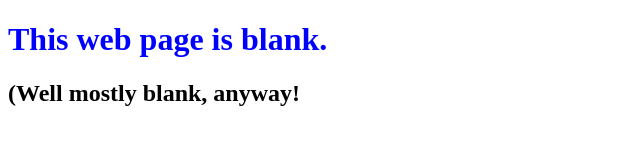
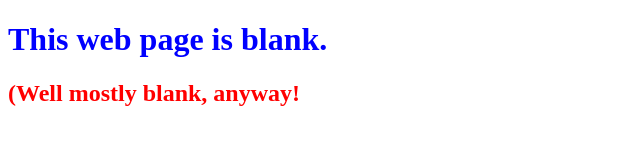
Before and after one commit to hendricksjoerg/0main_openSAP_repo, a plain HTML site: page index.html in a window 1280 px wide. Shown: the whole page, without its empty margins (0-640 px from the left). Drawn offline with Linux system fonts and the light colour scheme.

Commit message:
changed h2 color to red

```diff
--- a/index.html
+++ b/index.html
@@ -6,6 +6,6 @@
 	</head>
 	<body>
 		<h1 style = "color: Blue">This web page is blank.</h1>
-		<h2>(Well mostly blank, anyway!</h2>
+		<h2 style = "color: Red">(Well mostly blank, anyway!</h2>
 	</body>
 </html>
```
